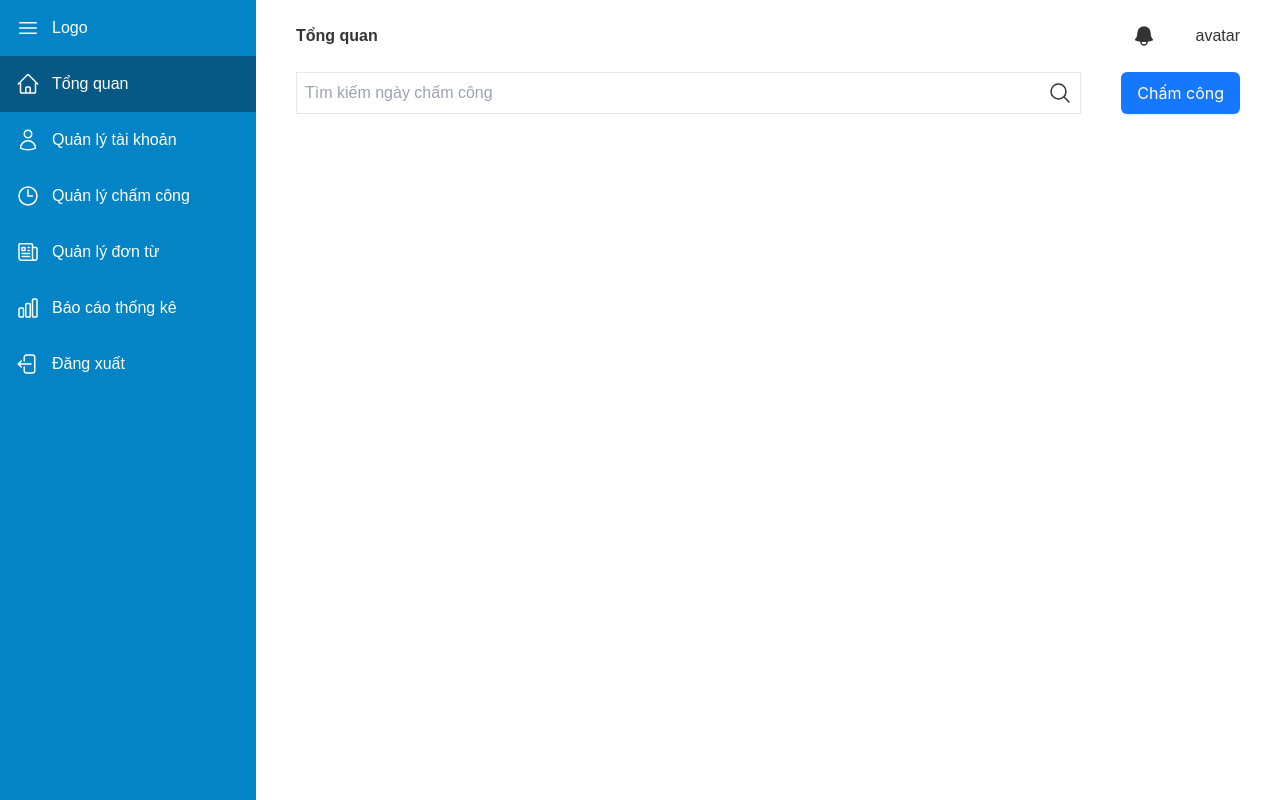
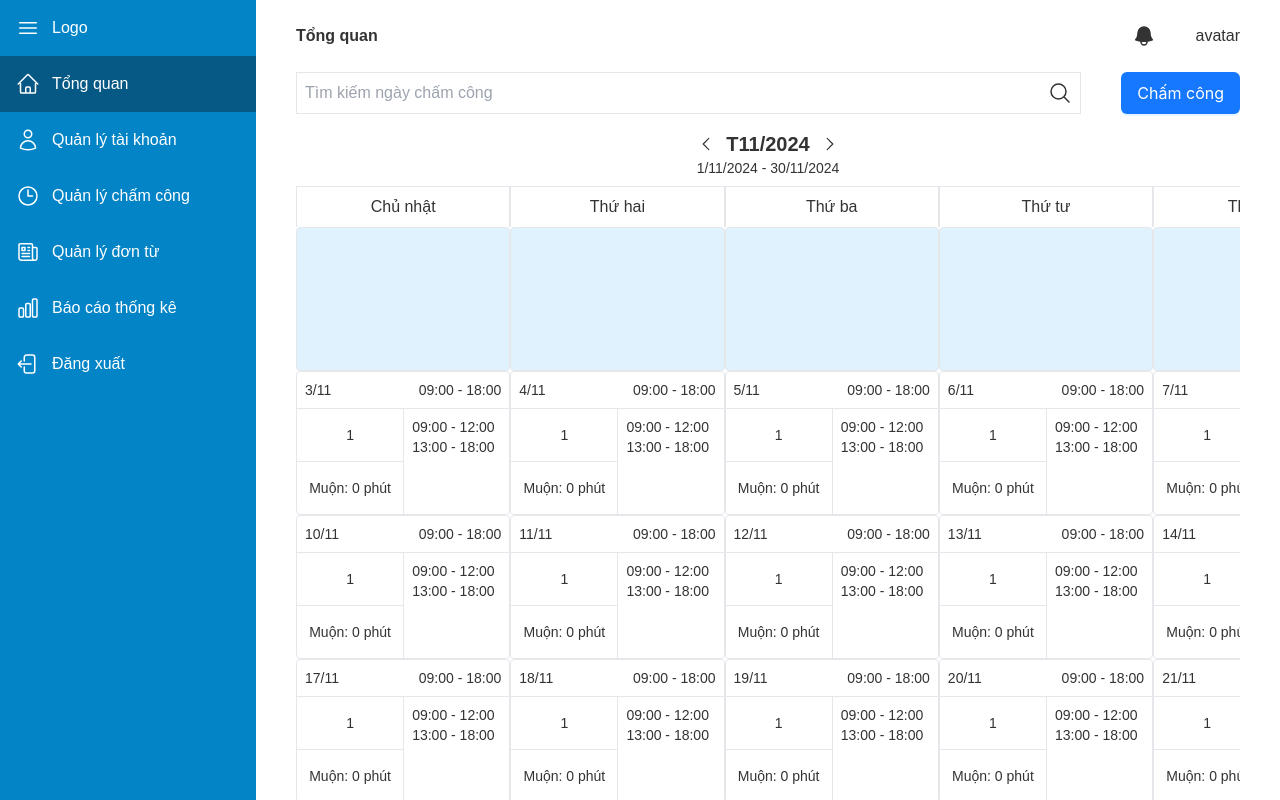
Before and after one commit to sinhnguyen777/time-tracking-web, a Next.js app: page /home in a window 1280 px wide. Built offline with nearby package versions, Linux system fonts and the light colour scheme; no server answers.

Commit message:
feat: add custom calendar ui

```diff
--- a/src/components/calendar/index.tsx
+++ b/src/components/calendar/index.tsx
@@ -11,17 +11,8 @@ const AppCalendar: React.FC = () => {
     return (
       <div style={{ position: "relative" }}>
         {day % 2 === 0 && (
-          <div
-            style={{
-              position: "absolute",
-              top: 20,
-              left: 0,
-              right: 0,
-              margin: "0 auto",
-              textAlign: "center"
-            }}
-          >
-            <div>test</div>
+          <div className="absolute top-5 left-0 right-0 mx-auto my-0, text-center">
+            <div className="font-bold text-base">1</div>
           </div>
         )}
       </div>
--- /dev/null
+++ b/src/components/custom-calendar/calendar-cell.tsx
@@ -0,0 +1,31 @@
+interface Props {
+  dayInMonth: number;
+  month: number;
+}
+
+const CalendarCell: React.FC<Props> = ({ dayInMonth, month }) => {
+  return (
+    <div className="w-[calc(100%/7)] border rounded text-sm">
+      <div className="flex justify-between p-2 border-b">
+        <div>
+          {dayInMonth}/{month}
+        </div>
+        <div>09:00 - 18:00</div>
+      </div>
+      <div className="grid grid-cols-2">
+        <div className="col-start-1 border-b flex justify-center items-center py-4 px-2">
+          1
+        </div>
+        <div className="col-start-1 py-4 px-2 flex justify-center items-center">
+          Muộn: 0 phút
+        </div>
+        <div className="col-start-2 row-start-1 row-span-2 border-l p-2">
+          <div>09:00 - 12:00</div>
+          <div>13:00 - 18:00</div>
+        </div>
+      </div>
+    </div>
+  );
+};
+
+export default CalendarCell;
--- /dev/null
+++ b/src/components/custom-calendar/index.tsx
@@ -0,0 +1,146 @@
+import { useState } from "react";
+import CalendarCell from "./calendar-cell";
+
+const CustomCalendar = () => {
+  const currentDate = new Date();
+  const [currentMonth, setCurrentMonth] = useState(currentDate.getMonth());
+  const [currentYear, setCurrentYear] = useState(currentDate.getFullYear());
+
+  const getMonthData = (year: number, month: number) => {
+    const daysInMonth = new Date(year, month + 1, 0).getDate();
+    const startDay = new Date(year, month, 1).getDay();
+
+    const calendar: (number | null)[][] = [];
+    let week: (number | null)[] = [];
+
+    for (let i = 0; i < startDay; i++) {
+      week.push(null);
+    }
+
+    for (let day = 1; day <= daysInMonth; day++) {
+      week.push(day);
+      if (week.length === 7) {
+        calendar.push(week);
+        week = [];
+      }
+    }
+
+    if (week.length) {
+      while (week.length < 7) {
+        week.push(null);
+      }
+      calendar.push(week);
+    }
+
+    return calendar;
+  };
+  const RenderCalendar = () => {
+    const monthData = getMonthData(currentYear, currentMonth);
+    const firstDayOfMonth = new Date(currentYear, currentMonth, 1).getDate();
+    const lastDayOfMonth = new Date(currentYear, currentMonth + 1, 0).getDate();
+    const HandleChangeMonthLeft = () => {
+      setCurrentMonth((prev) => prev - 1);
+      if (currentMonth < 1) {
+        setCurrentYear((prev) => prev - 1);
+        setCurrentMonth(11);
+      }
+    };
+
+    const HandleChangeMonthRight = () => {
+      setCurrentMonth((prev) => prev + 1);
+      if (currentMonth > 10) {
+        setCurrentYear((prev) => prev + 1);
+        setCurrentMonth(0);
+      }
+    };
+
+    return (
+      <>
+        <div className="text-center pb-2">
+          <div className="font-bold text-xl flex justify-center items-center [&>*]:mx-2">
+            <button
+              type="button"
+              onClick={HandleChangeMonthLeft}
+              className="scale-75"
+            >
+              <i>
+                <svg
+                  xmlns="http://www.w3.org/2000/svg"
+                  fill="none"
+                  viewBox="0 0 24 24"
+                  strokeWidth={1.5}
+                  stroke="currentColor"
+                  className="size-6"
+                >
+                  <path
+                    strokeLinecap="round"
+                    strokeLinejoin="round"
+                    d="M15.75 19.5 8.25 12l7.5-7.5"
+                  />
+                </svg>
+              </i>
+            </button>
+            {`T${currentMonth + 1}/${currentYear}`}
+            <button
+              type="button"
+              onClick={HandleChangeMonthRight}
+              className="scale-75"
+            >
+              <i>
+                <svg
+                  xmlns="http://www.w3.org/2000/svg"
+                  fill="none"
+                  viewBox="0 0 24 24"
+                  strokeWidth={1.5}
+                  stroke="currentColor"
+                  className="size-6"
+                >
+                  <path
+                    strokeLinecap="round"
+                    strokeLinejoin="round"
+                    d="m8.25 4.5 7.5 7.5-7.5 7.5"
+                  />
+                </svg>
+              </i>
+            </button>
+          </div>
+          <div className="text-sm">{`${firstDayOfMonth}/${currentMonth + 1}/${currentYear} - ${lastDayOfMonth}/${currentMonth + 1}/${currentYear}`}</div>
+        </div>
+        <div className="overflow-auto">
+          <div>
+            <div className="flex [&>*]:flex-1 text-center w-[1500px] [&>div]:py-2 [&>div]:border-x [&>div]:border-t">
+              <div>Chủ nhật</div>
+              <div>Thứ hai</div>
+              <div>Thứ ba</div>
+              <div>Thứ tư</div>
+              <div>Thứ năm</div>
+              <div>Thứ sáu</div>
+              <div>Thứ bảy</div>
+            </div>
+            <div className="flex flex-wrap w-[1500px]">
+              {monthData.map((week) =>
+                week.map((day, index) =>
+                  day ? (
+                    <CalendarCell
+                      key={index}
+                      dayInMonth={day}
+                      month={currentMonth + 1}
+                    />
+                  ) : (
+                    <div
+                      className="w-[calc(100%/7)] py-6 border relative rounded bg-sky-100"
+                      key={index}
+                    ></div>
+                  )
+                )
+              )}
+            </div>
+          </div>
+        </div>
+      </>
+    );
+  };
+  return <RenderCalendar />;
+};
+
+export default CustomCalendar;
--- a/src/components/layout/icon-list.ts
+++ b/src/components/layout/icon-list.ts
@@ -15,7 +15,7 @@ const IconList = [
     icon: "M12 6v6h4.5m4.5 0a9 9 0 1 1-18 0 9 9 0 0 1 18 0Z"
   },
   {
-    link: "#",
+    link: "/leave-management",
     title: "Quản lý đơn từ",
     icon: "M12 7.5h1.5m-1.5 3h1.5m-7.5 3h7.5m-7.5 3h7.5m3-9h3.375c.621 0 1.125.504 1.125 1.125V18a2.25 2.25 0 0 1-2.25 2.25M16.5 7.5V18a2.25 2.25 0 0 0 2.25 2.25M16.5 7.5V4.875c0-.621-.504-1.125-1.125-1.125H4.125C3.504 3.75 3 4.254 3 4.875V18a2.25 2.25 0 0 0 2.25 2.25h13.5M6 7.5h3v3H6v-3Z"
   },
--- a/src/components/layout/index.tsx
+++ b/src/components/layout/index.tsx
@@ -46,7 +46,7 @@ const Layout: React.FC<Props> = ({ children }) => {
           })}
         </ul>
       </div>
-      <main className="w-4/5 px-10 h-lvh overflow-y-auto">{children}</main>
+      <main className="w-4/5 px-10 h-lvh">{children}</main>
     </div>
   );
 };
--- a/src/components/popup/account-popup/index.tsx
+++ b/src/components/popup/account-popup/index.tsx
@@ -35,7 +35,8 @@ const AccountPopup: React.FC<Props> = ({ title, setShowPopup, data }) => {
     fullname: data.full_name,
     code: data.code,
     email: data.email,
-    position: data.position
+    position: data.position,
+    "phone-number": data.phone
   };
 
   return (
@@ -61,7 +62,7 @@ const AccountPopup: React.FC<Props> = ({ title, setShowPopup, data }) => {
             >
               <Input placeholder="Nhập họ và tên nhân viên" />
             </Form.Item>
-            <Form.Item
+            {/* <Form.Item
               name="code"
               label="Mã nhân viên"
               rules={[
@@ -71,6 +72,17 @@ const AccountPopup: React.FC<Props> = ({ title, setShowPopup, data }) => {
               ]}
             >
               <Input placeholder="Nhập mã nhân viên" />
+            </Form.Item> */}
+            <Form.Item
+              name="phone-number"
+              label="Số điện thoại"
+              rules={[
+                {
+                  required: true
+                }
+              ]}
+            >
+              <Input placeholder="Nhập số điện thoại" />
             </Form.Item>
             <Form.Item
               name="position"
--- a/src/components/table/index.tsx
+++ b/src/components/table/index.tsx
@@ -6,7 +6,6 @@ interface UserInterface {
   code: string;
   full_name: string;
   phone: string;
-  address: string;
   position: string;
   email: string;
   createdAt: string;
@@ -29,8 +28,7 @@ const UserTable: React.FC<Props> = ({ data }) => {
             <th className="border border-gray-300 px-4 py-2">Mã NV</th>
             <th className="border border-gray-300 px-4 py-2">Họ và tên</th>
             <th className="border border-gray-300 px-4 py-2">Vị trí</th>
-            <th className="border border-gray-300 px-4 py-2">Username</th>
-            <th className="border border-gray-300 px-4 py-2">Địa chỉ</th>
+            <th className="border border-gray-300 px-4 py-2">Email</th>
             <th className="border border-gray-300 px-4 py-2">Số điện thoại</th>
             <th className="border border-gray-300 px-4 py-2">Ngày tạo</th>
             <th className="border border-gray-300 px-4 py-2">Tác vụ</th>
@@ -55,9 +53,6 @@ const UserTable: React.FC<Props> = ({ data }) => {
                 {user.position}
               </td>
               <td className="border border-gray-300 px-4 py-2">{user.email}</td>
-              <td className="border border-gray-300 px-4 py-2">
-                {user.address}
-              </td>
               <td className="border border-gray-300 px-4 py-2">{user.phone}</td>
               <td className="border border-gray-300 px-4 py-2">
                 {dayjs(user.createdAt).format(dateFormat)}
--- a/src/pages/home/index.tsx
+++ b/src/pages/home/index.tsx
@@ -3,6 +3,7 @@ import Layout from "@/components/layout";
 import Menu from "@/components/layout/menu";
 import axiosInterceptorInstance from "@/axios/axiosInterceptorInstance";
 // import Calendar from "@/components/calendar";
+import CustomCalendar from "@/components/custom-calendar";
 import TimeKeepingPopup from "@/components/popup/timekeeping-popup";
 import { Button } from "antd";
 // import AccountPopup from "@/components/popup/account-popup";
@@ -31,9 +32,9 @@ const Test = () => {
 
   return (
     <Layout>
-      <Menu title="Tổng quan" />
-      <div>
-        <div className="flex justify-center items-center">
+      <div className="flex flex-col h-full">
+        <Menu title="Tổng quan" />
+        <div className="flex justify-center items-center mb-4">
           <div className="flex flex-1 mr-10 border">
             <div className="flex-1">
               <input
@@ -71,6 +72,7 @@ const Test = () => {
           </div>
         </div>
         {/* <Calendar /> */}
+        <CustomCalendar />
         {/* <TimeKeepingDetailsPopup title="Chi tiết chấm công" /> */}
         {/* <ConfirmationPopup title="Xóa tài khoản" name="đạt" /> */}
         {/* <AccountPopup title="Tạo mới tài khoản" /> */}
```
